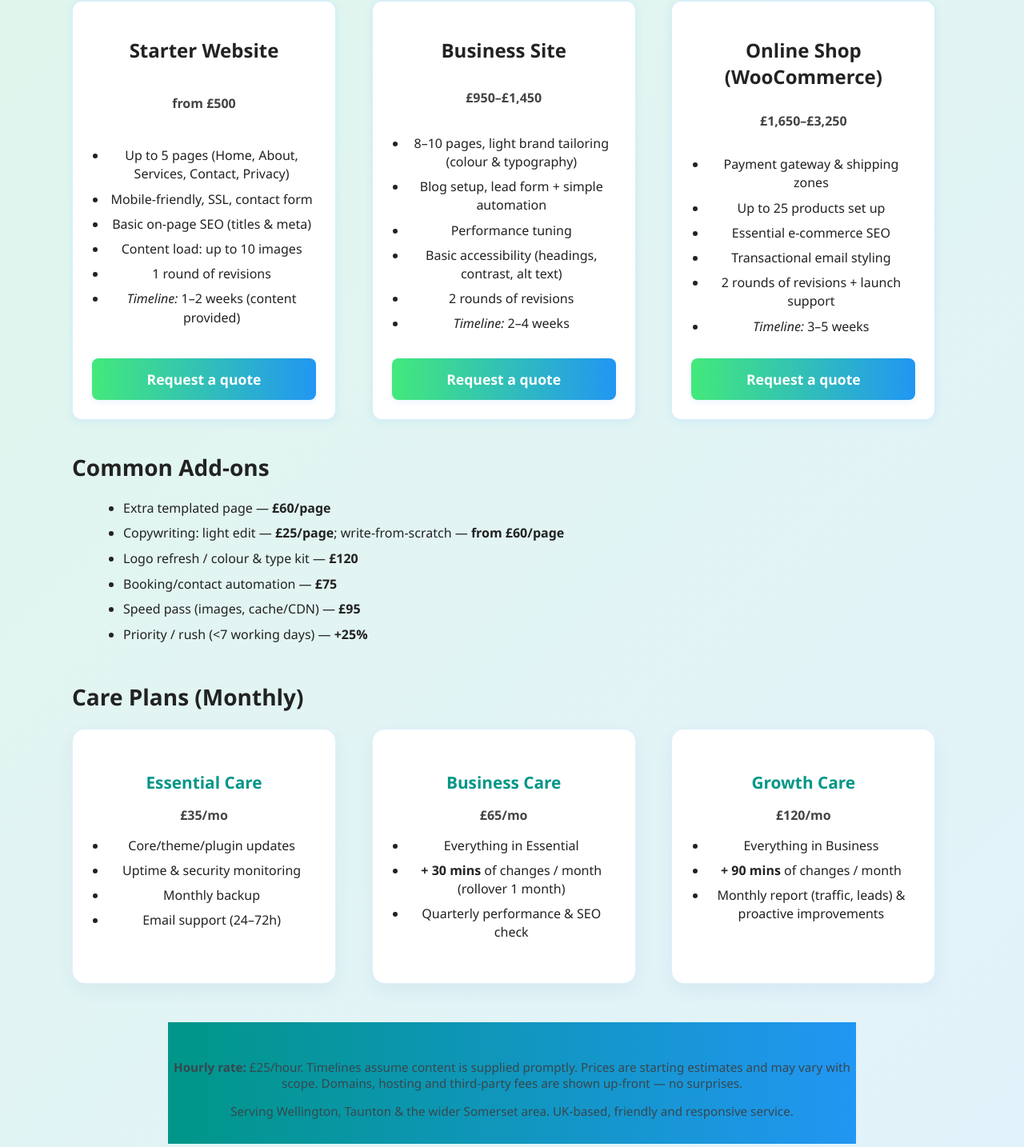
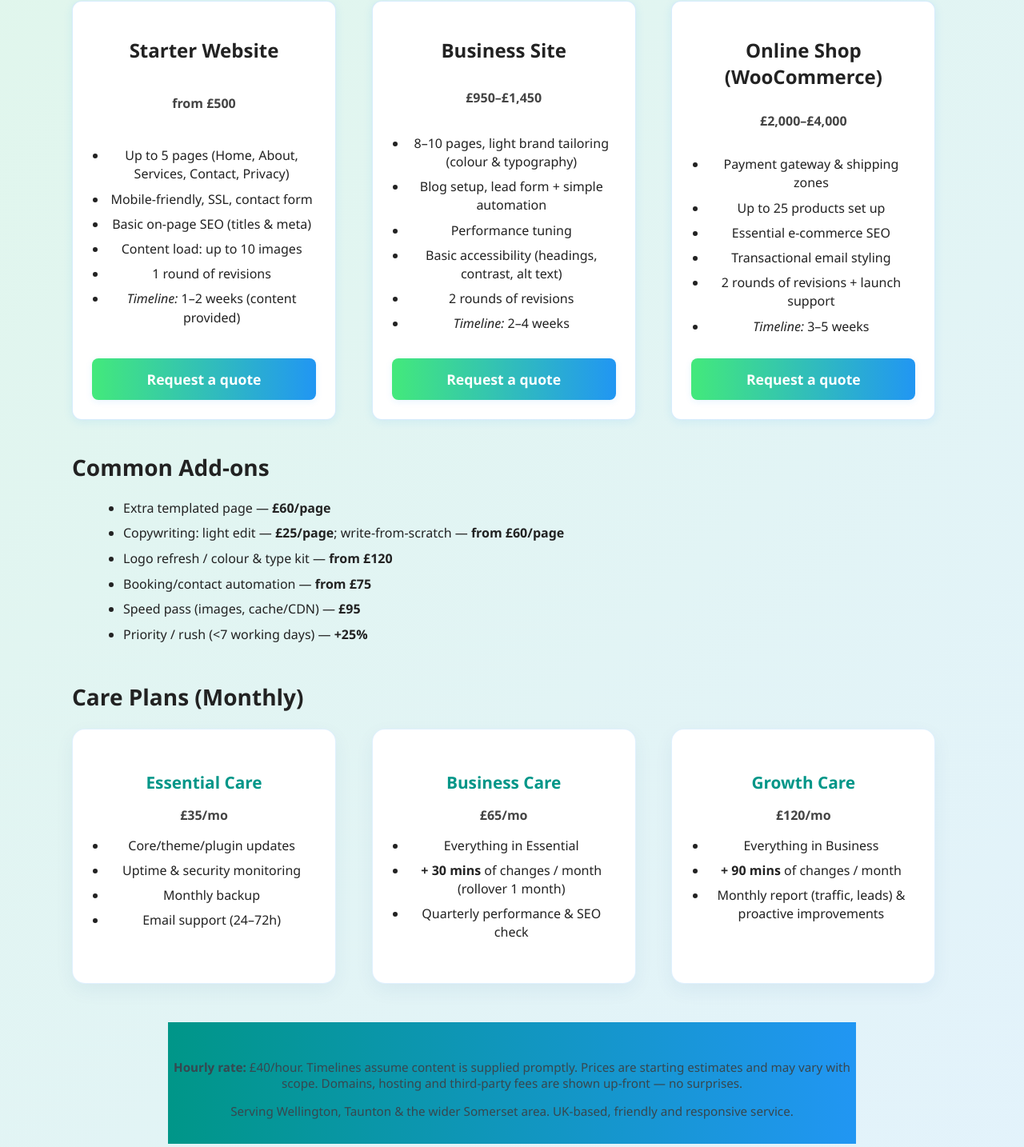
Before and after one commit to zy538324/Palmertech.co.uk, a Flask app: page /pricing in a window 1280 px wide. Shown: the part 657-2091 px from the top of the page at 80% size. Run offline with Flask 3, Linux system fonts and the light colour scheme.

Commit message:
Update pricing details in pricing.html

```diff
--- a/templates/pricing.html
+++ b/templates/pricing.html
@@ -38,7 +38,7 @@
 
         <article class="card pricing-card">
             <h2 class="pricing-title">Online Shop (WooCommerce)</h2>
-            <p class="pricing-from"><strong>£1,650–£3,250</strong></p>
+            <p class="pricing-from"><strong>£2,000–£4,000</strong></p>
             <ul class="pricing-list">
                 <li>Payment gateway &amp; shipping zones</li>
                 <li>Up to 25 products set up</li>
@@ -56,8 +56,8 @@
         <ul class="bullet-list">
             <li>Extra templated page — <strong>£60/page</strong></li>
             <li>Copywriting: light edit — <strong>£25/page</strong>; write-from-scratch — <strong>from £60/page</strong></li>
-            <li>Logo refresh / colour &amp; type kit — <strong>£120</strong></li>
-            <li>Booking/contact automation — <strong>£75</strong></li>
+            <li>Logo refresh / colour &amp; type kit — <strong>from £120</strong></li>
+            <li>Booking/contact automation — <strong>from £75</strong></li>
             <li>Speed pass (images, cache/CDN) — <strong>£95</strong></li>
             <li>Priority / rush (&lt;7 working days) — <strong>+25%</strong></li>
         </ul>
@@ -98,7 +98,7 @@
     </div>
 
     <footer class="pricing-notes">
-        <p><strong>Hourly rate:</strong> £25/hour. Timelines assume content is supplied promptly. Prices are starting estimates and may vary with scope. Domains, hosting and third-party fees are shown up-front — no surprises.</p>
+        <p><strong>Hourly rate:</strong> £40/hour. Timelines assume content is supplied promptly. Prices are starting estimates and may vary with scope. Domains, hosting and third-party fees are shown up-front — no surprises.</p>
         <p>Serving Wellington, Taunton &amp; the wider Somerset area. UK-based, friendly and responsive service.</p>
     </footer>
 </section>
```
